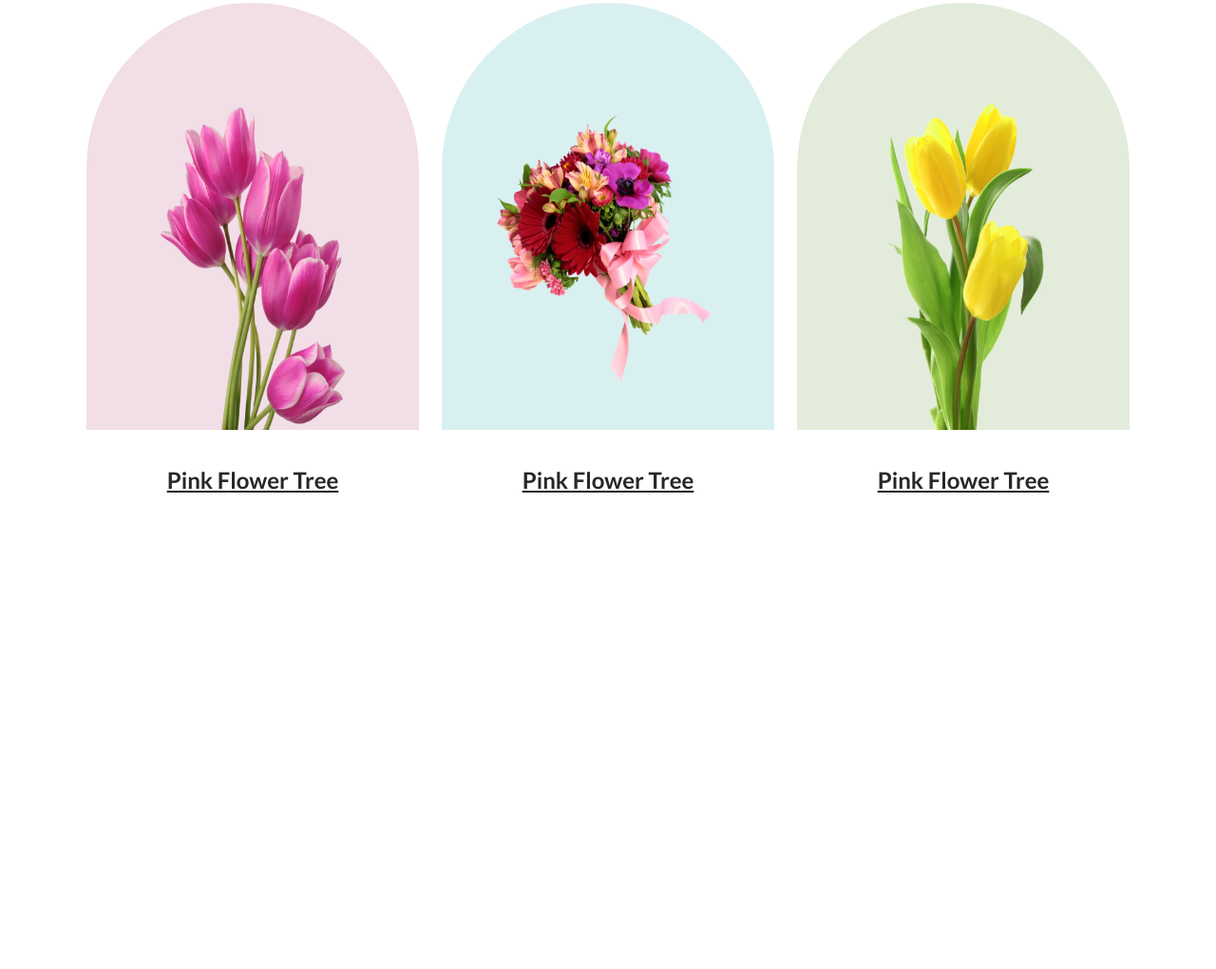
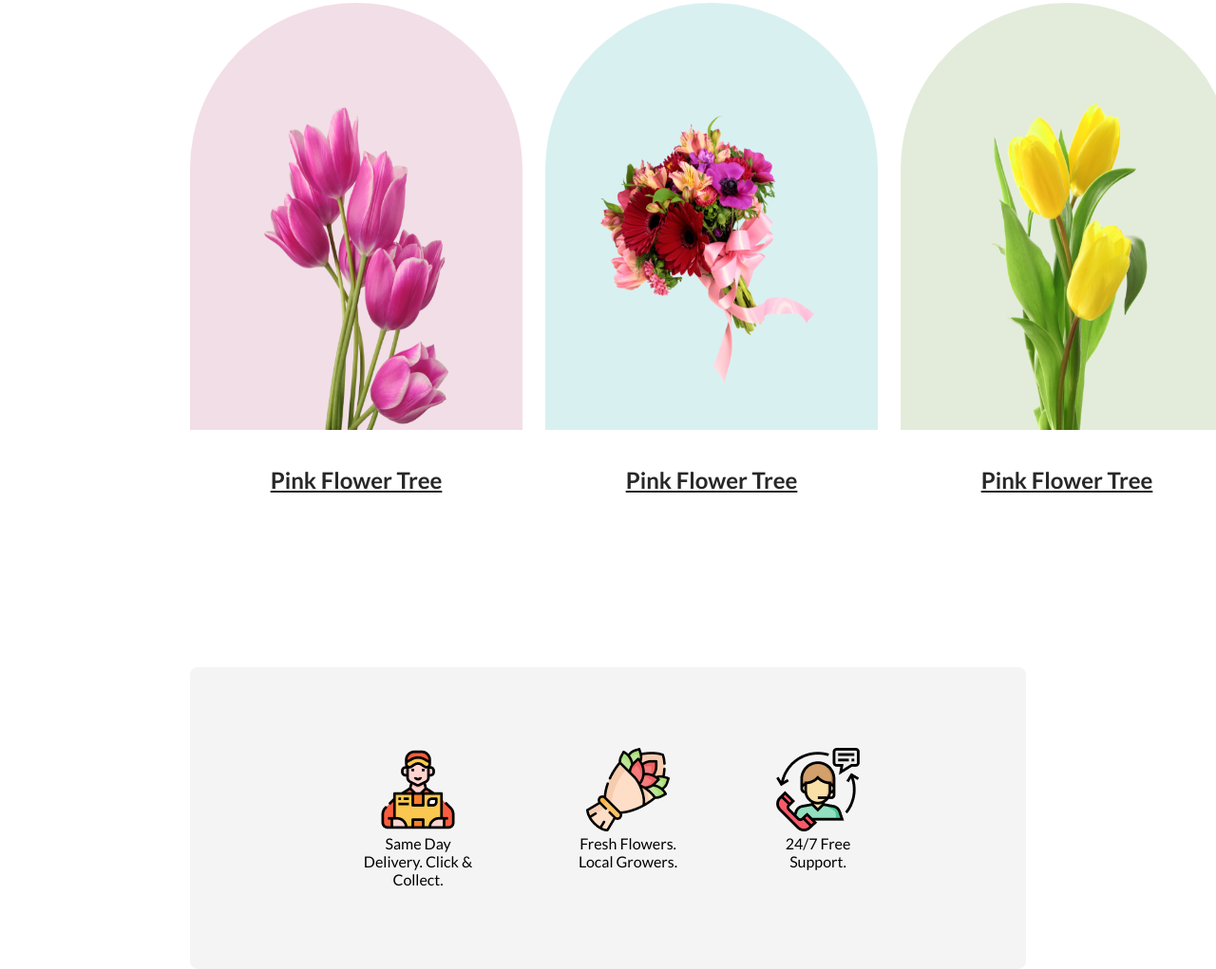
Before and after one commit to Riad45/JKM-Flower-Shop-Web, a plain HTML site: page index.html in a window 1280 px wide. Shown: the part 1149-2170 px from the top of the page at 95% size. Before the commit the page ends 1729 px from the top, so only its background shows below. Drawn offline with Linux system fonts and the light colour scheme; a web font is replaced by a local one.

Commit message:
featured flowers section updated

```diff
--- a/index.html
+++ b/index.html
@@ -67,16 +67,16 @@
 
             <div class="service">
                 <figure>
-                    <img src="" alt="" class="service-image">
-                    <figcaption class="service-image-caption"></figcaption>
+                    <img src="image/Group 57.png" alt="" class="service-image">
+                    <figcaption class="service-image-caption">Same Day Delivery. Click & Collect.</figcaption>
                 </figure>
                 <figure>
-                    <img src="" alt="" class="service-image">
-                    <figcaption class="service-image-caption"></figcaption>
+                    <img src="image/Group 58.png" alt="" class="service-image">
+                    <figcaption class="service-image-caption">Fresh Flowers. Local Growers.</figcaption>
                 </figure>
                 <figure>
-                    <img src="" alt="" class="service-image">
-                    <figcaption class="service-image-caption"></figcaption>
+                    <img src="image/Group 59.png" alt="" class="service-image">
+                    <figcaption class="service-image-caption">24/7 Free Support.</figcaption>
                 </figure>
             </div>
 
--- a/style/style.css
+++ b/style/style.css
@@ -82,8 +82,11 @@ body {
     height: 750px;
 }
 
+/* featured flowe section */
+
 .featured-flower {
-    margin-top: 180px;
+
+    margin: 180px 200px 0px;
 
     text-align: center;
 }
@@ -113,24 +116,25 @@ body {
     align-items: center;
 }
 
-.tree{
+.tree {
     width: 350px;
-height: 450px;
-flex-shrink: 0;
-border-radius: 300px 300px 0px 0px;
+    height: 450px;
+    flex-shrink: 0;
+    border-radius: 300px 300px 0px 0px;
 }
 
-#tree1{
+#tree1 {
     padding: 110px 78px 0px 78px;
 }
 
-#tree2{
+#tree2 {
     padding: 115px 47px 50px 47px;
 }
 
-#tree3{
+#tree3 {
     padding: 65px 75px 0px 75px;
 }
+
 .tree-caption {
     margin-top: 32px;
     color: #272727;
@@ -142,3 +146,15 @@ border-radius: 300px 300px 0px 0px;
     text-decoration-line: underline;
 
 }
+
+
+
+.service {
+    margin-top: 180px;
+    display: flex;
+    gap: 100px;
+    padding: 85px 175px;
+    border-radius: 8px;
+    background: rgba(39, 39, 39, 0.05);
+
+}
```
